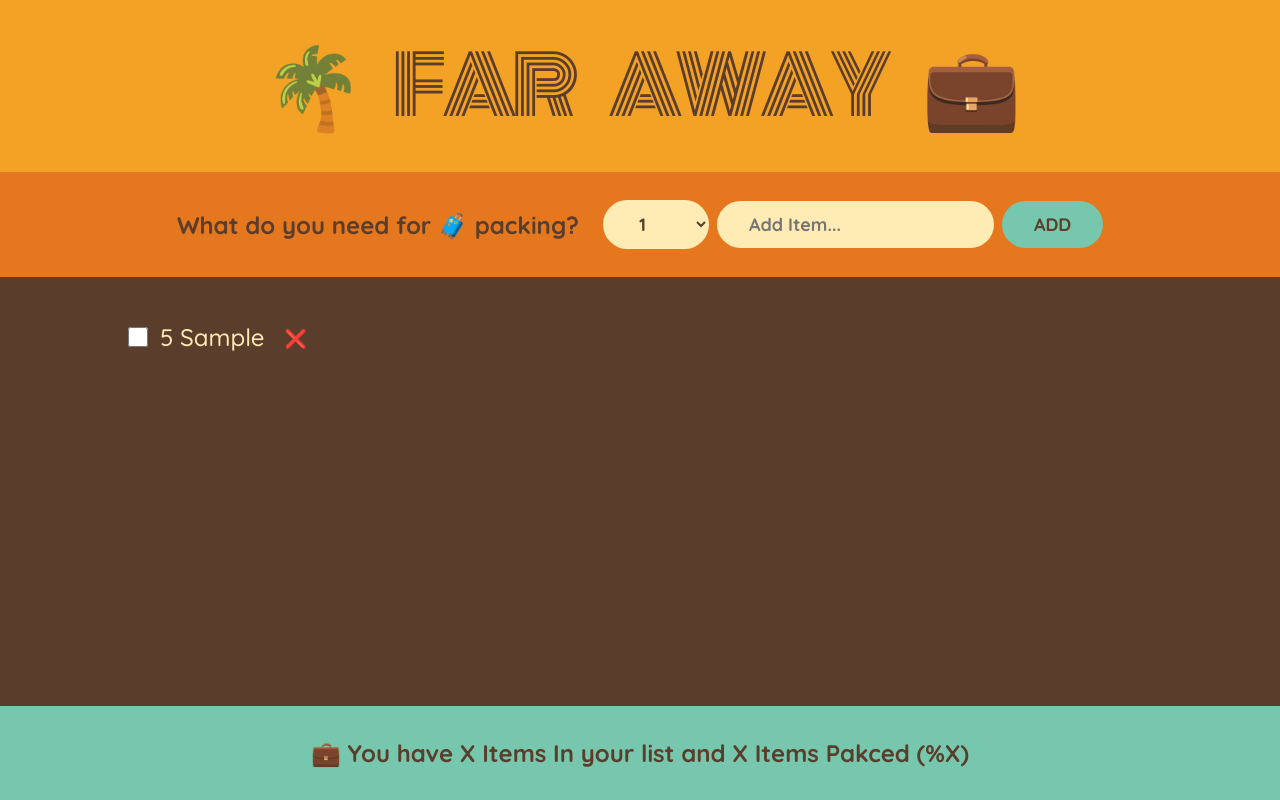
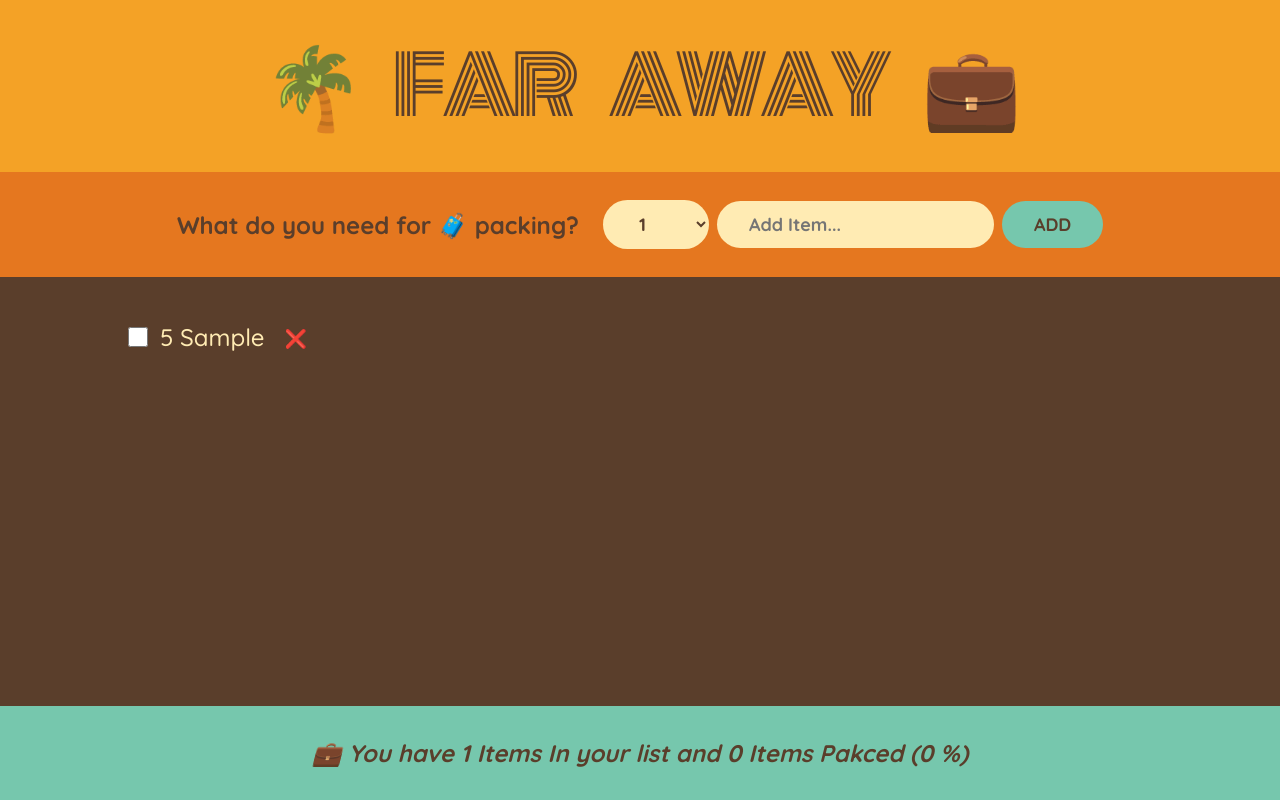
Before and after one commit to Kianibound/IcodeThis-Challenges, a React (Vite) app in the folder travel-list/: page / in a window 1280 px wide. Both pictures are taken after typing "Sample" into the empty fields and a click on the button "ADD". Built offline with nearby package versions, Linux system fonts and the light colour scheme.

Commit message:
added stats logic in footer

```diff
--- a/travel-list/src/App.jsx
+++ b/travel-list/src/App.jsx
@@ -27,7 +27,7 @@ function App() {
         onDeleteItem={handleDeleteItem}
         onToggleItem={handleToggleItem}
       />
-      <Footer />
+      <Footer items={items} />
     </div>
   );
 }
@@ -104,10 +104,25 @@ const Item = ({ item, onDeleteItem, onToggleItem }) => {
   );
 };
 
-const Footer = () => {
+const Footer = ({ items }) => {
+  if (!items.length)
+    return (
+      <p className="stats">
+        <em>Add Something to pack</em>
+      </p>
+    );
+  const itemsNums = items.length;
+  const numbPakceds = items.filter((item) => item.packed).length;
+  const packedPercent = Math.round((numbPakceds / itemsNums) * 100);
+
   return (
     <footer className="stats">
-      <p>💼 You have X Items In your list and X Items Pakced (%X)</p>
+      <em>
+        {packedPercent === 100
+          ? "All Ready To Go ✈"
+          : `💼 You have ${itemsNums} Items In your list and ${numbPakceds} Items
+          Pakced (${packedPercent ? packedPercent : 0} %)`}
+      </em>
     </footer>
   );
 };
```
